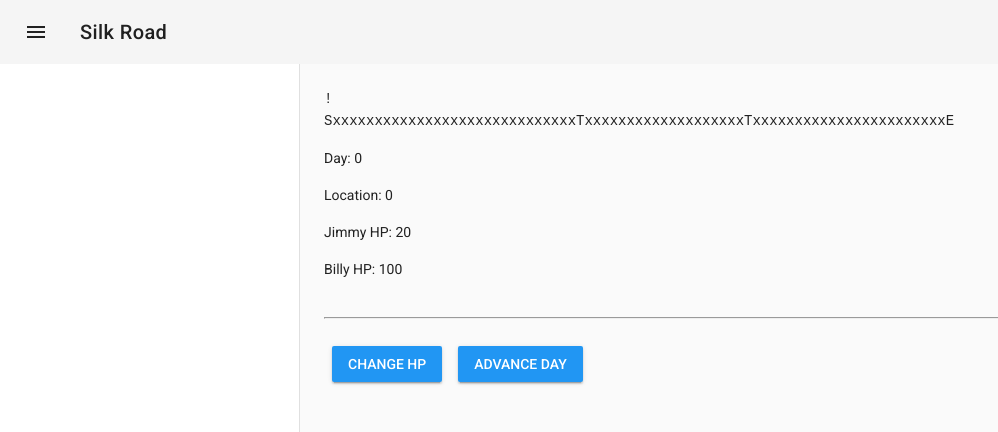
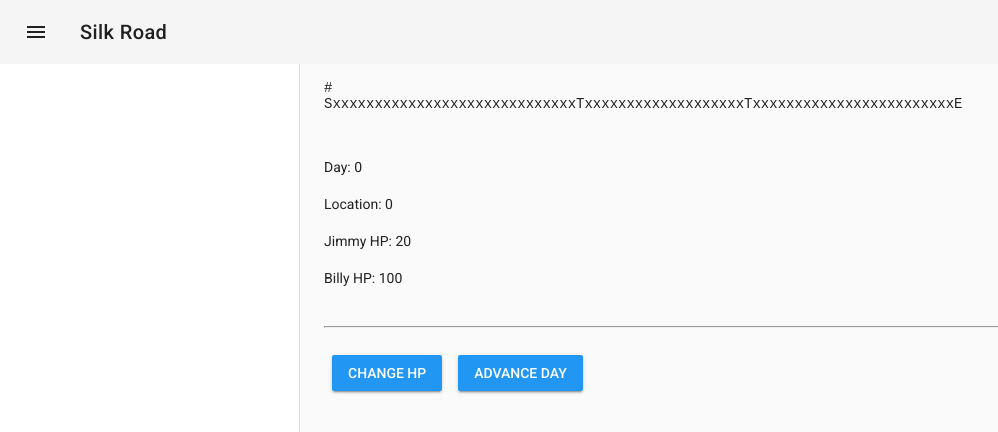
Before and after one commit to kelseight/silk_road, a Vue app: page /#/ in a window 1280 px wide. Shown: the top 432 px of the page, without its empty margins (0-998 px from the left). Built offline with nearby package versions, Linux system fonts and the light colour scheme.

Commit message:
Added minimap

```diff
--- a/src/components/Game.vue
+++ b/src/components/Game.vue
@@ -1,19 +1,34 @@
 <template>
   <v-container fluid>
     <mini-map/>
+    <p v-if="currentTown"><v-icon>home</v-icon> You arrive at {{currentTown}}.</p>
+    <p v-else-if="atEnd"><v-icon>business</v-icon>You reached the end!</p>
+    <p v-else>&nbsp;</p>
     <p>Day: {{ $store.state.currentPlayerInfo.day }}</p>
-    <p>Location: {{ $store.state.currentPlayerInfo.location }}</p>
+    <p>Location: {{ currentPlayerLocation }}</p>
     <p>Jimmy HP: {{ $store.state.partyMembers["Jimmy"]["hp"] }}</p>
     <p>Billy HP: {{ $store.state.partyMembers["Billy"]["hp"] }}</p>
     <br/><hr/><br/>
     <v-btn color="info" @click="hurtCharacter()">Change HP</v-btn>
-    <v-btn color="info" @click="nextDay()">Advance Day</v-btn>
+    <v-btn color="info" :disabled="atEnd" @click="nextDay()">Advance Day</v-btn>
   </v-container>
 </template>
 
 <script>
 export default {
   name: 'Game',
+  data: function () {
+    return {
+      advanceButtonActive: true,
+      currentTown: false,
+      atEnd: false
+    }
+  },
+  computed: {
+    currentPlayerLocation () {
+      return this.$store.state.currentPlayerInfo.location
+    }
+  },
   methods: {
     hurtCharacter: function () {
       var hpChange = Math.floor((Math.random() - 0.5) * 20)
@@ -22,31 +37,40 @@
       this.$store.commit('modifyHP', {member: member, amount: hpChange})
     },
     nextDay: function () {
-      var locationDelta = Math.floor((Math.random()) * 10)
+      var locationDelta = Math.floor((Math.random()) * 10) + 1
       this.$store.commit('advanceDay')
-      var atStoreLoc = this.isAtTown(this.$store.state.currentPlayerInfo.location, locationDelta)
-      if (atStoreLoc) {
-        // change this to the town loc, if in a town.
-        locationDelta = atStoreLoc
+
+      var townLocDelta = this.isAtTown(locationDelta)
+      if (townLocDelta) {
+        // Are you at a town?
+        this.$store.commit('advanceLocation', {amount: townLocDelta})
+      } else if (this.isAtEnd(locationDelta)) {
+        // Did you beat the game?
+        this.$store.commit('advanceLocation', {amount: this.$store.state.mapLength - this.currentPlayerLocation})
+        this.atEnd = true
+      } else {
+        this.$store.commit('advanceLocation', {amount: locationDelta})
       }
-      this.$store.commit('advanceLocation', {amount: locationDelta})
     },
-    isAtTown: function (location, locationDelta) {
+    isAtTown: function (locationDelta) {
+      // Can prob redo this and isAtEnd.
       for (var town in this.$store.state.townInfo) {
-        if (this.$store.state.townInfo[town]['location'] > location &
-            this.$store.state.townInfo[town]['location'] <= location + locationDelta) {
-          console.log('You reach a town!')
+        if (this.$store.state.townInfo[town]['location'] > this.currentPlayerLocation &
+            this.$store.state.townInfo[town]['location'] <= this.currentPlayerLocation + locationDelta) {
+          this.currentTown = town
           // return diff between you and the town.
-          return this.$store.state.townInfo[town]['location'] - this.$store.state.currentPlayerInfo.location
+          return this.$store.state.townInfo[town]['location'] - this.currentPlayerLocation
         }
       }
+      this.currentTown = false
       return false
     },
-    isAtEnd: function (location, locationDelta) {
-      if (this.$store.state.currentPlayerInfo.location + locationDelta > this.$store.state.mapLength) {
+    isAtEnd: function (locationDelta) {
+      if (this.currentPlayerLocation + locationDelta >= this.$store.state.mapLength) {
         console.log('You got to the end!')
-        return this.$store.state.mapLength - this.$store.state.currentPlayerInfo.location
+        return true
       }
+      return false
     }
   }
 }
--- a/src/components/parts/MiniMap.vue
+++ b/src/components/parts/MiniMap.vue
@@ -1,7 +1,7 @@
 <template>
   <div>
-    <p style="margin-bottom:0;"><span class="mapText">{{ playerLocMap.join('')}}</span></p>
-    <p><span class="mapText">{{ initMap.join('') }}</span></p>
+    <p class="map-text" v-html="playerMap.join('')"></p>
+    <p class="map-text" v-html="worldMap.join('')"></p>
   </div>
 </template>
 
@@ -10,12 +10,16 @@
   name: 'MiniMap',
   data: function () {
     return {
-      initMap: null
+      worldMap: null,
+      playerMap: null
     }
   },
   created () {
     // Make initial null map.
-    this.initMap = Array.apply(null, Array(75)).map(String.prototype.valueOf, 'x')
+    this.playerMap = Array.apply(null, Array(75)).map(String.prototype.valueOf, ' ')
+    this.playerMap[0] = '#'
+
+    this.worldMap = Array.apply(null, Array(75)).map(String.prototype.valueOf, 'x')
 
     // Put in the towns from the town locations.
     var townLocs = []
@@ -23,26 +27,34 @@
       townLocs.push(this.$store.state.townInfo[town].location)
     }
     for (var idx = 0; idx < townLocs.length; idx++) {
-      this.initMap[townLocs[idx]] = 'T'
+      this.worldMap[townLocs[idx]] = 'T'
     }
 
     // Put in Start and End
-    this.initMap[0] = 'S'
-    this.initMap[this.initMap.length - 1] = 'E'
+    this.worldMap[0] = 'S'
+    this.worldMap[this.worldMap.length] = 'E'
   },
   computed: {
-    playerLocMap: function () {
-      // INITIAL MAP FOR PLAYER
-      var initPlayerMap = Array.apply(null, Array(75)).map(String.prototype.valueOf, ' ')
-      initPlayerMap[this.$store.state.currentPlayerInfo.location] = '!'
-      return initPlayerMap
+    currentPlayerLocation () {
+      return this.$store.state.currentPlayerInfo.location
+    }
+  },
+  watch: {
+    currentPlayerLocation () {
+      this.playerMap = Array.apply(null, Array(75)).map(String.prototype.valueOf, ' ')
+      for (var idx = 0; idx < this.currentPlayerLocation; idx++) {
+        this.playerMap[idx] = '.'
+      }
+      this.playerMap[this.currentPlayerLocation] = '#'
     }
   }
 }
 </script>
 
 <style>
-.mapText {
+.map-text {
   font-family: monospace;
+  padding-bottom: 0;
+  line-height: 0;
 }
 </style>
--- a/src/main.js
+++ b/src/main.js
@@ -36,7 +36,7 @@
     inventory: [
       {item: 'salt', amount: 10}
     ],
-    mapLength: 100
+    mapLength: 75
   },
   mutations: {
     modifyHP (state, { member, amount }) {
```
